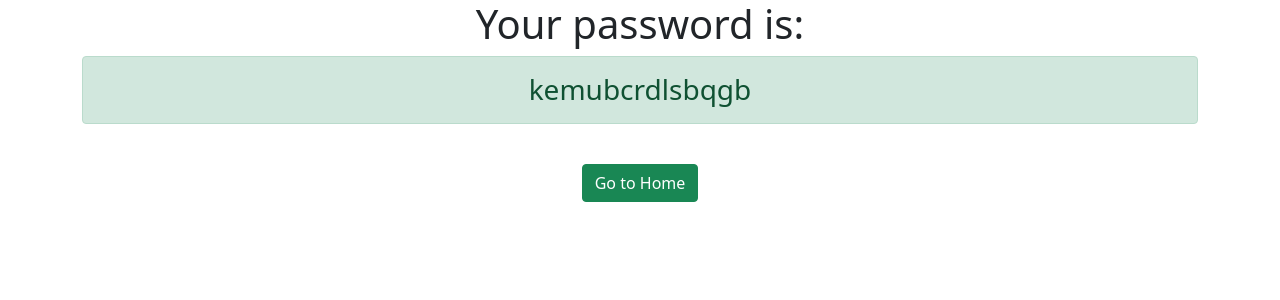
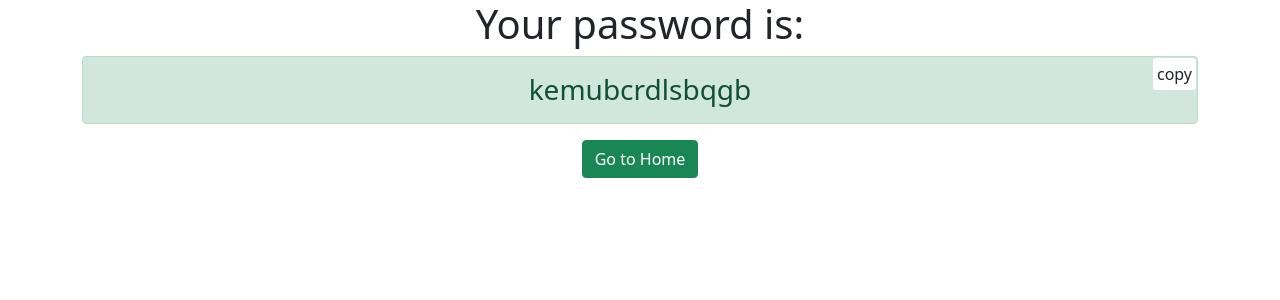
Before and after one commit to Joker-Bat/django3-password-generator, a Django app: page /password/ in a window 1280 px wide. Shown: the top 300 px of the page. Run offline with Django 3.2, Linux system fonts and the light colour scheme.

Commit message:
Added a copy button for password

```diff
--- a/generator/templates/generator/home.html
+++ b/generator/templates/generator/home.html
@@ -29,7 +29,7 @@
           <option value="5">5</option>
           <option value="6">6</option>
           <option value="7">7</option>
-          <option value="8">8</option>
+          <option value="8" selected>8</option>
           <option value="9">9</option>
           <option value="10">10</option>
           <option value="11">11</option>
--- a/generator/templates/generator/password.html
+++ b/generator/templates/generator/password.html
@@ -12,14 +12,40 @@
       integrity="sha384-eOJMYsd53ii+scO/bJGFsiCZc+5NDVN2yr8+0RDqr0Ql0h+rP48ckxlpbzKgwra6"
       crossorigin="anonymous"
     />
+    <!-- Custom Style -->
+    <style>
+      .password {
+        position: relative;
+      }
+
+      .password button {
+        position: absolute;
+        right: 2px;
+        top: 2px;
+        background-color: #fff;
+        padding: 3px;
+      }
+    </style>
   </head>
   <body>
     <main class="container text-center">
-    <h1>Your password is:</h1>
-    <h3 class="alert alert-success">{{ password }}</h3>
+      <h1>Your password is:</h1>
+      <div class="password">
+        <h3 class="alert alert-success" id="password">{{ password }}</h3>
+        <button class="btn" id="copyButton">copy</button>
+      </div>
 
-    <br />
-    <a href="{% url 'home' %}" class="btn btn-success">Go to Home</a>
-  </main>
+      <a href="{% url 'home' %}" class="btn btn-success">Go to Home</a>
+    </main>
+
+    <script>
+      const content = document.getElementById("password");
+      const copyButton = document.getElementById("copyButton");
+
+      copyButton.addEventListener("click", () => {
+        navigator.clipboard.writeText(content.innerText);
+        copyButton.innerText = "copied";
+      });
+    </script>
   </body>
 </html>
```
